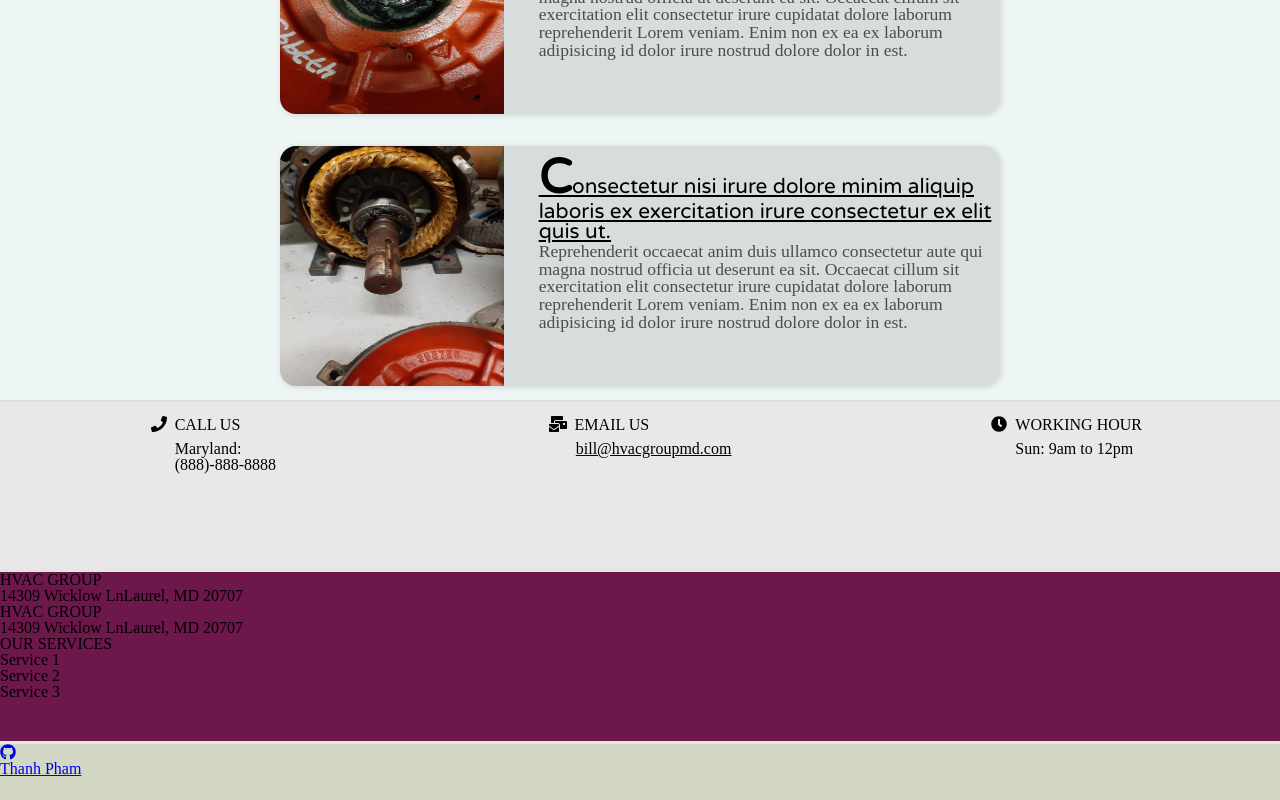
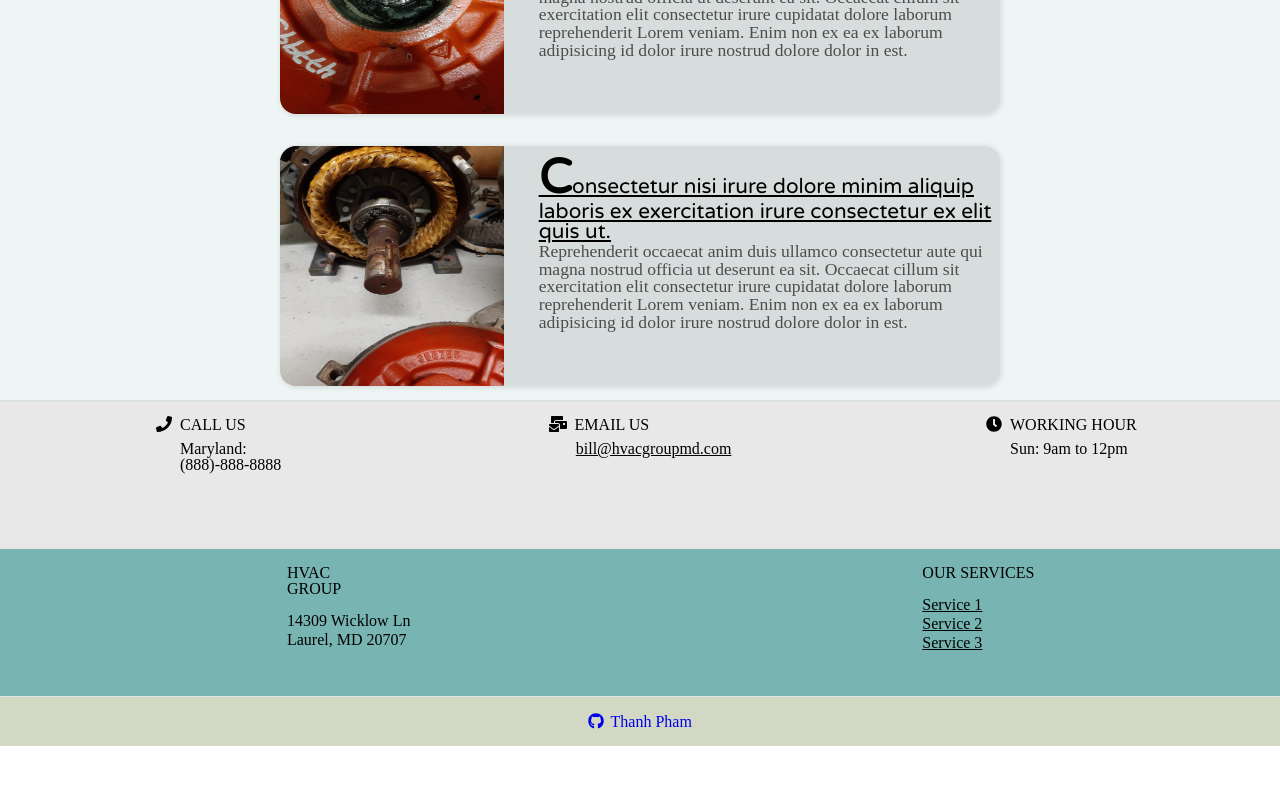
Before and after one commit to thpham1997/hvac_page, a React (Create React App) app: page / in a window 1280 px wide. Shown: the part 1408-2208 px from the top of the page. After the commit the page ends 2154 px from the top, so only its background shows below. Built offline with nearby package versions, Linux system fonts and the light colour scheme.

Commit message:
Styled footer and modified some small places

```diff
--- a/src/component/Footer/Footer.js
+++ b/src/component/Footer/Footer.js
@@ -41,12 +41,6 @@ const Footer = (props) => {
           </p>
         </div>
         <div className='footer__service'>
-          <h1>HVAC GROUP</h1>
-          <p>14309 Wicklow Ln
-            <span>Laurel, MD 20707</span>
-          </p>
-        </div>
-        <div className='footer__address'>
           <h1>OUR SERVICES</h1>
           <ul>
             <li>Service 1</li>
@@ -56,7 +50,7 @@ const Footer = (props) => {
         </div>
       </div>
       <div className='footer__designerInfo'>
-        <a href='https://github.com/thpham1997' >
+        <a href='https://github.com/thpham1997' target='_blank'>
           <FontAwesomeIcon icon={faGithub}></FontAwesomeIcon>
           <p>Thanh Pham</p>
         </a>
--- a/src/component/Footer/_footer.scss
+++ b/src/component/Footer/_footer.scss
@@ -1,45 +1,44 @@
-.footer{
-  $mainBgColor: hsl(174, 20%, 81%);
+.footer {
+  $mainColor: hsl(174, 20%, 81%);
 
   //
   position: relative;
   display: grid;
   grid-template-rows: 3fr 3fr 1fr;
   background-color: rgba(0, 0, 0, 0.1);
-  row-gap: 0.2rem;
-  height: 50vh;
+  row-gap: 0.1rem;
+  height: auto;
 
-  &__contactInfo{
+  &__contactInfo {
     background-color: rgba(255, 255, 255, 0.103);
     display: grid;
     grid-template-columns: repeat(3, 1fr);
+    column-gap: 1rem;
     justify-items: center;
+    padding: 1rem;
 
-    & >*{
-      padding: 1rem;
-    }
     .footer__phoneHeader {
-      & *{
-      display: inline-block;
+      & * {
+        display: inline-block;
       }
-      & h1{
+      & h1 {
         margin-left: 0.5rem;
       }
     }
-    .footer__phoneNumber{
+    .footer__phoneNumber {
       margin-top: 0.5rem;
       padding-left: 1.5rem;
     }
 
     .footer__emailHeader {
-      & *{
-      display: inline-block;
+      & * {
+        display: inline-block;
       }
-      & h1{
+      & h1 {
         margin-left: 0.5rem;
       }
     }
-    .footer__email > a{
+    .footer__email > a {
       display: block;
       margin-top: 0.5rem;
       padding-left: 1.7rem;
@@ -47,23 +46,67 @@
     }
 
     .footer__hourHeader {
-      & *{
-      display: inline-block;
+      & * {
+        display: inline-block;
       }
-      & h1{
+      & h1 {
         margin-left: 0.5rem;
       }
     }
-    .footer__hour > p{
+    .footer__hour > p {
       margin-top: 0.5rem;
       padding-left: 1.5rem;
     }
-
   }
-  &__workingInfo{
-    background-color: hsl(325, 66%, 26%);
+  &__workingInfo {
+    background-color: hsl(177, 29%, 59%);
+    display: grid;
+    justify-items: center;
+    grid-template-columns: repeat(2, 1fr);
+    column-gap: 1rem;
+    padding: 1rem;
+    .footer__address {
+      & > h1 {
+        margin-left: 20%;
+      }
+      & > p {
+        margin-left: 20%;
+        margin-top: 1rem;
+        width: max-content;
+        & > span {
+          margin-top: 0.2rem;
+          display: block;
+        }
+      }
+    }
+    .footer__service {
+      & > h1 {
+        margin-left: 20%;
+        width: max-content;
+      }
+      & > ul {
+        margin-left: 20%;
+        margin-top: 1rem;
+        & li {
+          text-decoration: underline;
+          margin-bottom: 0.2rem;
+        }
+      }
+    }
   }
-  &__designerInfo{
+  &__designerInfo {
     background-color: hsl(76, 20%, 81%);
+    padding: 1rem;
+    display: grid;
+    place-items: center;
+    & > a {
+      & > svg {
+        margin-right: 0.2rem;
+      }
+      & > p {
+        margin-left: 0.2rem;
+        display: inline-block;
+      }
+    }
   }
 }
--- a/src/component/Navbar/_navbar.scss
+++ b/src/component/Navbar/_navbar.scss
@@ -1,6 +1,6 @@
 .navBar {
   $navBgColor: hsl(174, 20%, 81%);
-  $navBgColorHover: hsl(174, 20%, 77%);
+  $navBgColorHover: hsl(174, 20%, 75%);
   // ********
   position: fixed;
   display: flex;
@@ -15,6 +15,7 @@
     margin: auto 3rem;
     background-color: $navBgColor;
     border: none;
+    transition: 0.5s;
     &:hover,
     &:hover * {
       background-color: $navBgColorHover;
```
